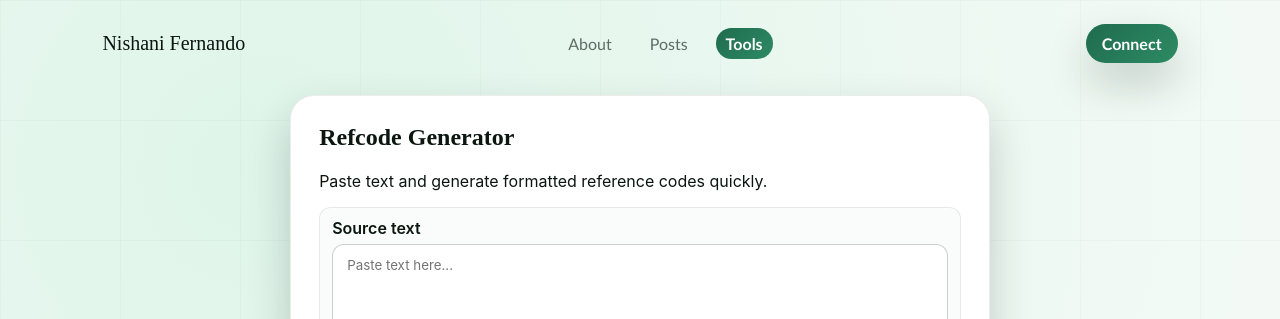
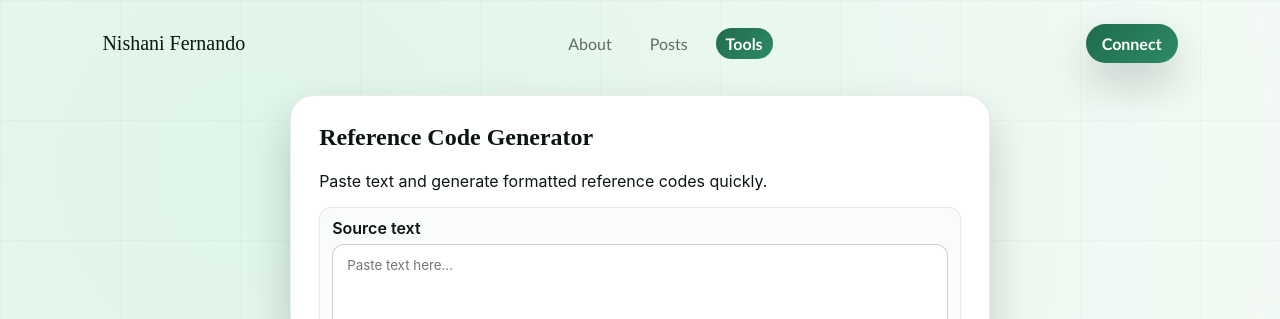
Before and after one commit to nishanif/nishanif.github.io, a Jekyll site: the page built from tools/refernce_code_generator.html, in a window 1280 px wide. Shown: the top 319 px of the page. Built offline with Jekyll 4.4.1, drawn with Linux system fonts in a browser that asks for light colours.

Commit message:
Update refernce_code_generator.html

```diff
--- a/tools/refernce_code_generator.html
+++ b/tools/refernce_code_generator.html
@@ -5,7 +5,7 @@ permalink: /tools/text-format-converter/
 ---
 <section class="tool-shell">
     <div class="tool-header">
-        <h1>Refcode Generator</h1>
+        <h1>Reference Code Generator</h1>
         <p>Paste text and generate formatted reference codes quickly.</p>
     </div>
     <div class="tool-body">
```
